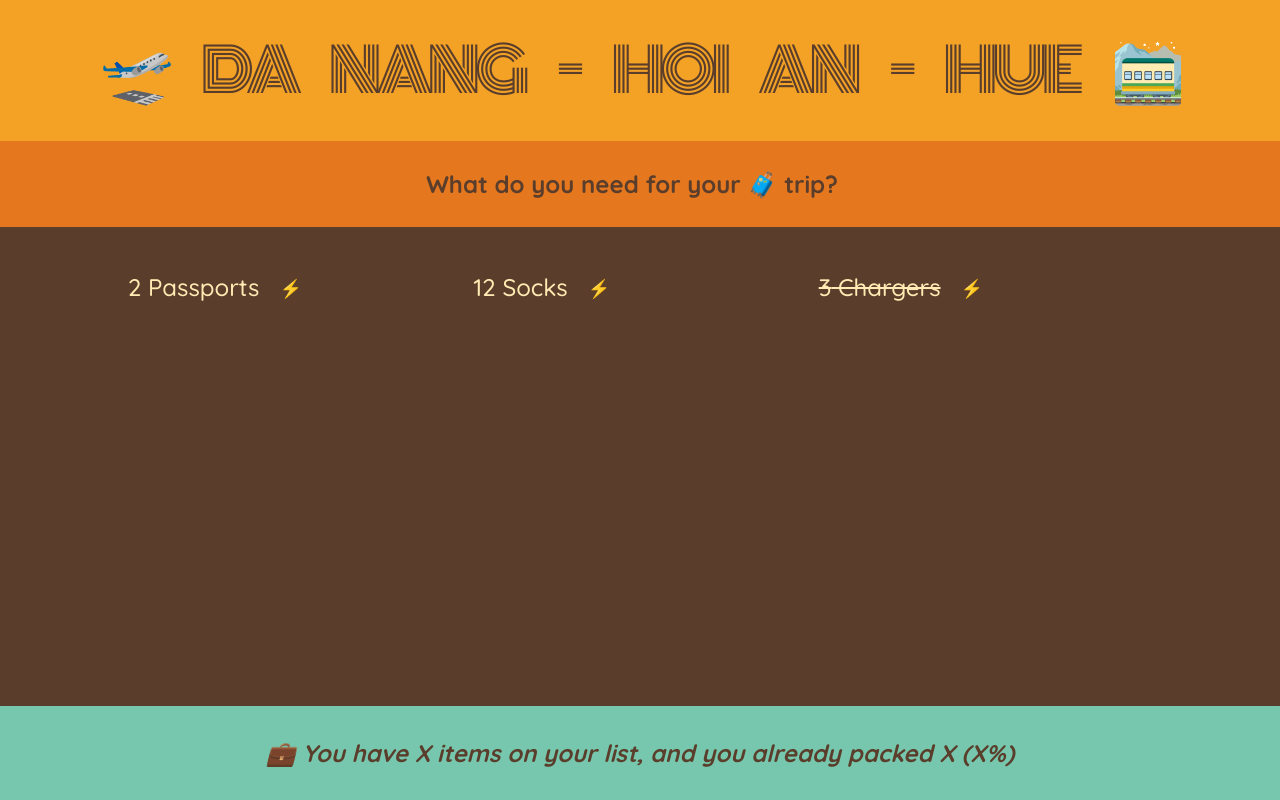
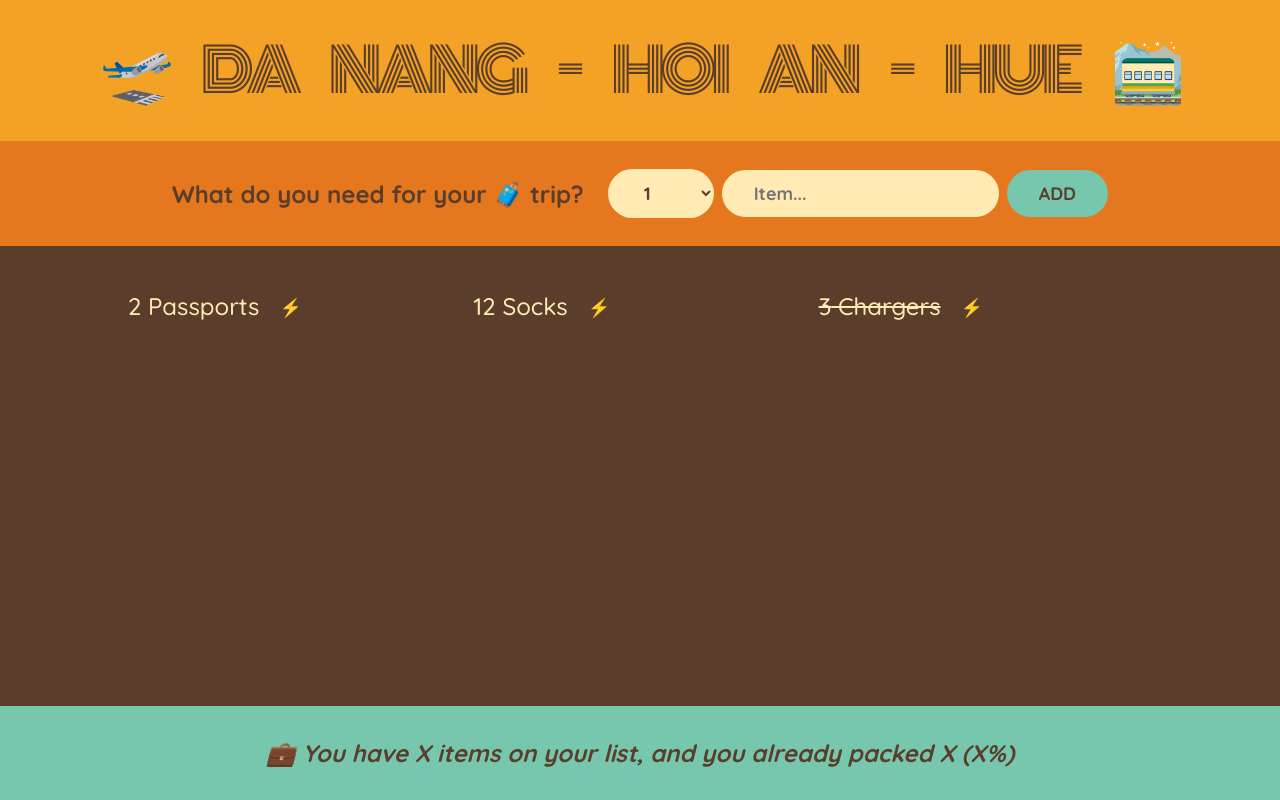
Before and after one commit to arvincarlo/TravelList, a React (Create React App) app: page / in a window 1280 px wide. Built offline with nearby package versions, Linux system fonts and the light colour scheme.

Commit message:
Building a form and handling submissions

```diff
--- a/src/App.js
+++ b/src/App.js
@@ -21,16 +21,30 @@
 }
 
 function Form() {
-  return <div className="add-form">
-    <h3>What do you need for your 🧳 trip?</h3>
-  </div>
+
+  function handleSubmit(e) {
+    e.preventDefault();
+    console.log(e);
+
+  }
+
+  return (
+    <form className="add-form" onSubmit={handleSubmit}>
+      <h3>What do you need for your 🧳 trip?</h3>
+      <select>
+        {Array.from({length: 20}, (_, i) => i + 1).map(num => <option key={num} value={num}>{num}</option>)}
+      </select>
+      <input type="text" placeholder="Item..."/>
+      <button>Add</button>
+    </form>
+  )
 }
 
 function PackingList() {
   return (
     <div className="list">
       <ul>
-        {initialItems.map(item => <Item key={item} item={item}/>)}
+        {initialItems.map(item => <Item key={item.id} item={item}/>)}
       </ul>
     </div>
   );
```
